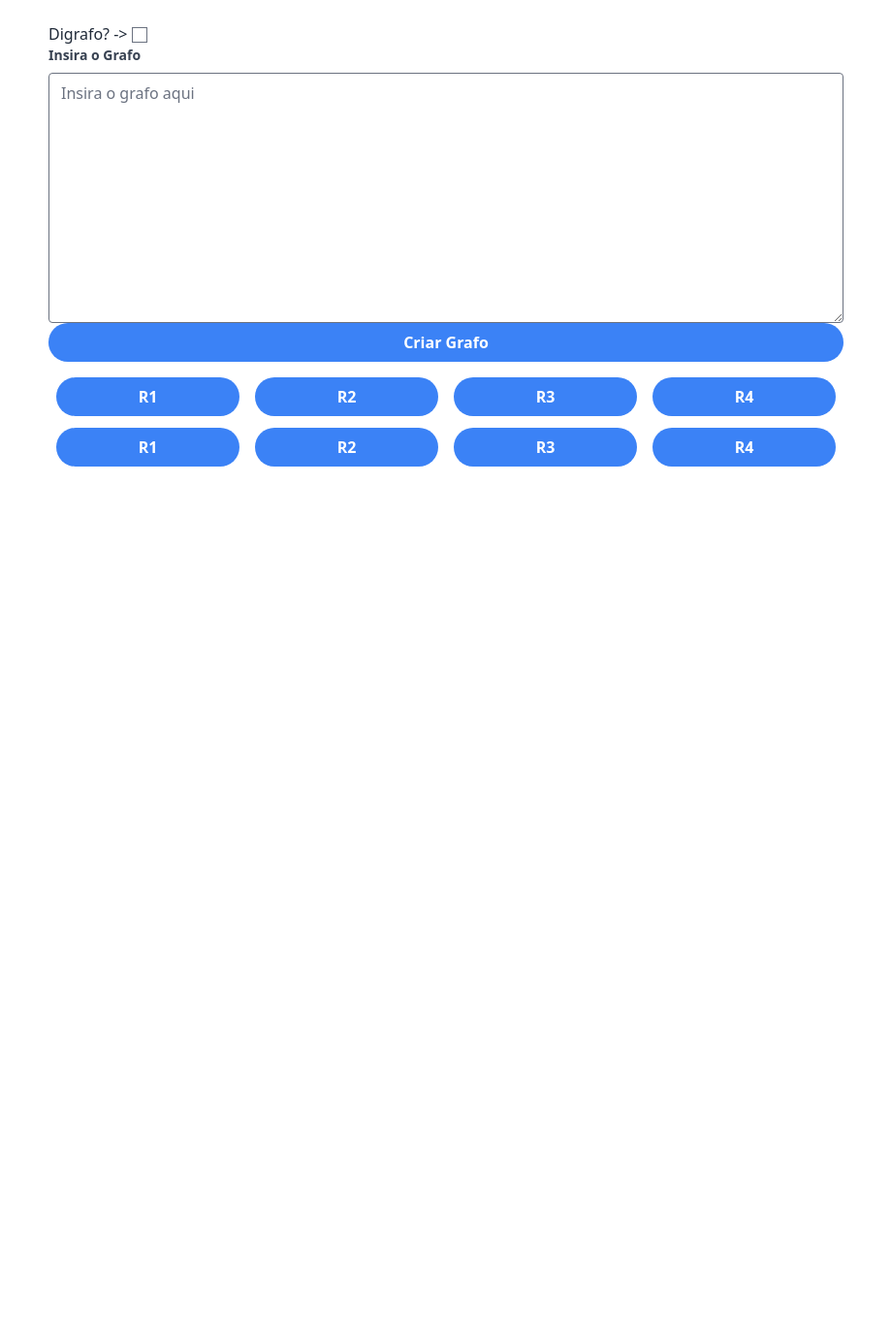
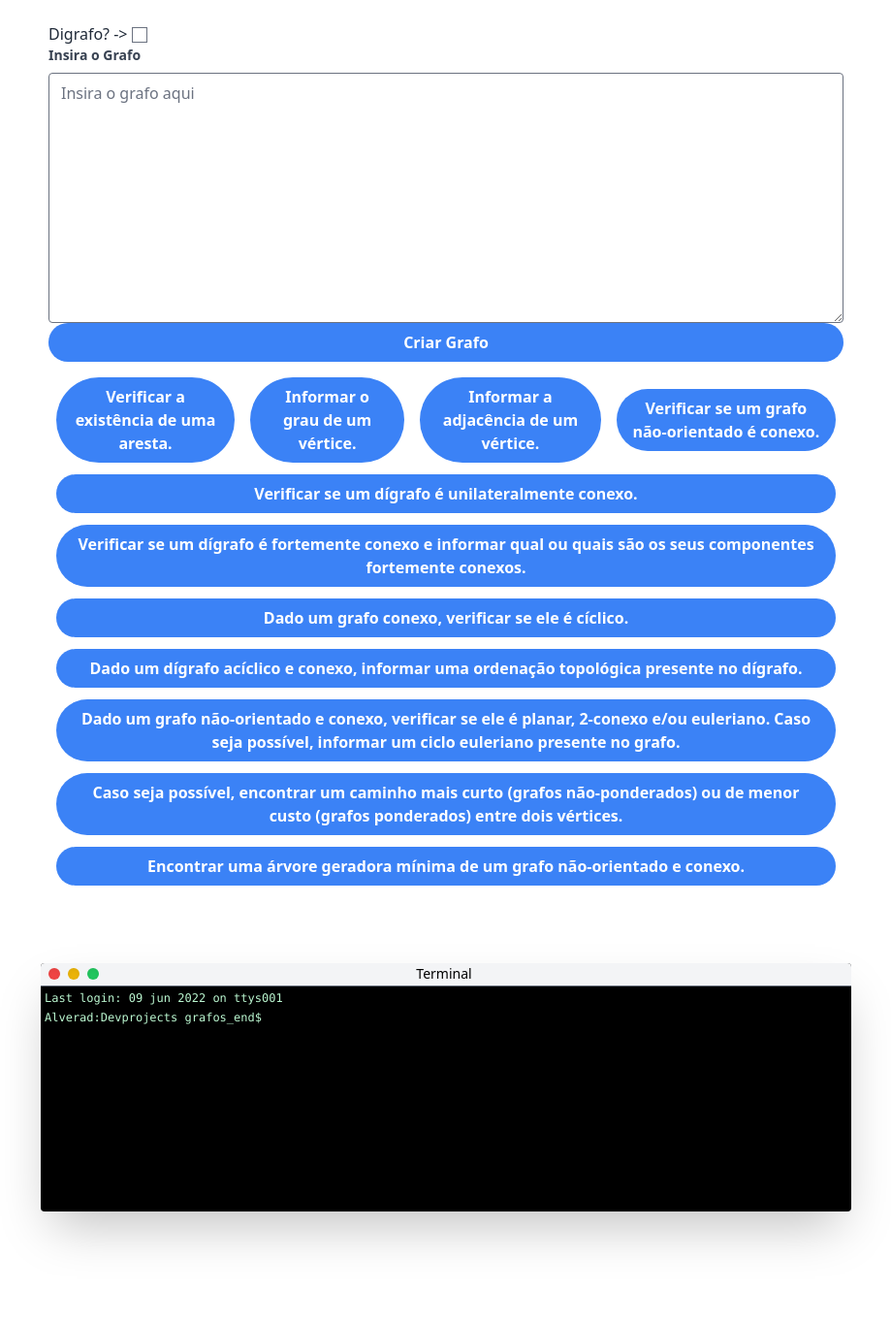
Before and after one commit to alverad-katsuro/prova_de_grafos_python, a Django app: page / in a window 1280 px wide. Shown: the part 406-1771 px from the top of the page at 97% size, without its empty margins (180-1099 px from the left). Before the commit the page ends 887 px from the top, so only its background shows below. Run offline with Django 4.2, Linux system fonts and the light colour scheme; style sheets or scripts are compiled from the project's sources; some libraries are stand-ins or nearby versions.

Commit message:
update: separando botões for create text box

```diff
--- a/grafo/forms.py
+++ b/grafo/forms.py
@@ -1,5 +1,4 @@
 from django import forms
-from matplotlib import widgets
 
 class GrafoForm(forms.Form):
   digrafo = forms.BooleanField(label="Digrafo", required=False)
--- a/grafo/templates/index.html
+++ b/grafo/templates/index.html
@@ -45,8 +45,7 @@
                   Insira o Grafo
                 </label>
                 {{form.grafo_text}}
-                <button type="submit" class="w-full px-4 py-2 font-bold text-white bg-blue-500 rounded-full hover:bg-blue-700 focus:outline-none focus:shadow-outline"
-                  type="button" >
+                <button type="submit" class="w-full px-4 py-2 font-bold text-white bg-blue-500 rounded-full hover:bg-blue-700 focus:outline-none focus:shadow-outline">
                   Criar Grafo
                 </button>
               </div>
@@ -54,55 +53,115 @@
                 <div class="text-center flex-grow mx-2">
                   <button class="w-full px-4 py-2 font-bold text-white bg-blue-500 rounded-full hover:bg-blue-700 focus:outline-none focus:shadow-outline"
                     type="button" >
-                    R1
+                    Verificar a existência de uma aresta.
                   </button>
                 </div>
                 <div class="m-ytext-center flex-grow mx-2">
                   <button class="w-full px-4 py-2 font-bold text-white bg-blue-500 rounded-full hover:bg-blue-700 focus:outline-none focus:shadow-outline"
                     type="button" >
-                    R2
+                    Informar o grau de um vértice.
                   </button>
                 </div>
                 <div class="m-ytext-center flex-grow mx-2">
                   <button class="w-full px-4 py-2 font-bold text-white bg-blue-500 rounded-full hover:bg-blue-700 focus:outline-none focus:shadow-outline"
                     type="button" >
-                    R3
+                    Informar a adjacência de um vértice.
                   </button>
                 </div>
                 <div class="m-ytext-center flex-grow mx-2">
                   <button class="w-full px-4 py-2 font-bold text-white bg-blue-500 rounded-full hover:bg-blue-700 focus:outline-none focus:shadow-outline"
                     type="button" >
-                    R4
+                    Verificar se um grafo não-orientado é conexo.
                   </button>
                 </div>
               </div>
               <div class="w-full mt-3 lg:w-full flex items-center justify-center bg-white rounded-lg lg:rounded-l-none">
-                <div class="text-center flex-grow mx-2">
-                  <button class="w-full px-4 py-2 font-bold text-white bg-blue-500 rounded-full hover:bg-blue-700 focus:outline-none focus:shadow-outline"
-                    type="button" >
-                    R1
-                  </button>
-                </div>
                 <div class="m-ytext-center flex-grow mx-2">
                   <button class="w-full px-4 py-2 font-bold text-white bg-blue-500 rounded-full hover:bg-blue-700 focus:outline-none focus:shadow-outline"
                     type="button" >
-                    R2
+                    Verificar se um dı́grafo é unilateralmente conexo.
                   </button>
                 </div>
+              </div>
+              <div class="w-full mt-3 lg:w-full flex items-center justify-center bg-white rounded-lg lg:rounded-l-none">
                 <div class="m-ytext-center flex-grow mx-2">
                   <button class="w-full px-4 py-2 font-bold text-white bg-blue-500 rounded-full hover:bg-blue-700 focus:outline-none focus:shadow-outline"
                     type="button" >
-                    R3
+                    Verificar se um dı́grafo é fortemente conexo e informar qual ou quais são os seus componentes fortemente conexos.
                   </button>
                 </div>
+              </div>
+              <div class="w-full mt-3 lg:w-full flex items-center justify-center bg-white rounded-lg lg:rounded-l-none">
                 <div class="m-ytext-center flex-grow mx-2">
                   <button class="w-full px-4 py-2 font-bold text-white bg-blue-500 rounded-full hover:bg-blue-700 focus:outline-none focus:shadow-outline"
                     type="button" >
-                    R4
+                    Dado um grafo conexo, verificar se ele é cı́clico.
+                  </button>
+                </div>
+              </div>
+              <div class="w-full mt-3 lg:w-full flex items-center justify-center bg-white rounded-lg lg:rounded-l-none">
+                <div class="m-ytext-center flex-grow mx-2">
+                  <button class="w-full px-4 py-2 font-bold text-white bg-blue-500 rounded-full hover:bg-blue-700 focus:outline-none focus:shadow-outline"
+                    type="button" >
+                    Dado um dı́grafo acı́clico e conexo, informar uma ordenação topológica presente no dı́grafo.
+                  </button>
+                </div>
+              </div>
+              <div class="w-full mt-3 lg:w-full flex items-center justify-center bg-white rounded-lg lg:rounded-l-none">
+                <div class="m-ytext-center flex-grow mx-2">
+                  <button  class="w-full px-4 py-2 font-bold text-white bg-blue-500 rounded-full hover:bg-blue-700 focus:outline-none focus:shadow-outline"
+                    type="button" >
+                    Dado um grafo não-orientado e conexo, verificar se ele é planar, 2-conexo e/ou euleriano. Caso seja possı́vel, informar um ciclo euleriano presente no grafo.
+                  </button>
+                </div>
+              </div>
+              <div class="w-full mt-3 lg:w-full flex items-center justify-center bg-white rounded-lg lg:rounded-l-none">
+                <div class="m-ytext-center flex-grow mx-2">
+                  <button class="w-full px-4 py-2 font-bold text-white bg-blue-500 rounded-full hover:bg-blue-700 focus:outline-none focus:shadow-outline"
+                    type="button" >
+                    Caso seja possı́vel, encontrar um caminho mais curto (grafos não-ponderados) ou de menor custo (grafos ponderados) entre dois vértices.
+                  </button>
+                </div>
+              </div>
+              <div class="w-full mt-3 lg:w-full flex items-center justify-center bg-white rounded-lg lg:rounded-l-none">
+                <div class="m-ytext-center flex-grow mx-2">
+                  <button class="w-full px-4 py-2 font-bold text-white bg-blue-500 rounded-full hover:bg-blue-700 focus:outline-none focus:shadow-outline"
+                    type="button" >
+                    Encontrar uma árvore geradora mı́nima de um grafo não-orientado e conexo.
                   </button>
                 </div>
               </div>
             </form>
+
+
+
+
+
+
+
+            <div class="flex justify-center px-6 my-12">
+              <!-- component -->
+              <div class="w-full mx-auto">
+                <div class="w-full shadow-2xl subpixel-antialiased rounded h-64 bg-black border-black mx-auto">
+                  <div class="flex items-center h-6 rounded-t bg-gray-100 border-b border-gray-500 text-center text-black" id="headerTerminal">
+                    <div class="flex ml-2 items-center text-center border-red-900 bg-red-500 shadow-inner rounded-full w-3 h-3" id="closebtn">
+                    </div>
+                    <div class="ml-2 border-yellow-900 bg-yellow-500 shadow-inner rounded-full w-3 h-3" id="minbtn">
+                    </div>
+                    <div class="ml-2 border-green-900 bg-green-500 shadow-inner rounded-full w-3 h-3" id="maxbtn">
+                    </div>
+                    <div class="mx-auto pr-16" id="terminaltitle">
+                      <p class="text-center text-sm">Terminal</p>
+                    </div>
+
+                  </div>
+                  <div class="pl-1 pt-1 h-auto  text-green-200 font-mono text-xs bg-black" id="console">
+                    <p class="pb-1">Last login: 09 jun 2022 on ttys001</p>
+                    <p class="pb-1">Alverad:Devprojects grafos_end$</p>
+                  </div>
+                </div>
+              </div>
+            </div>
 					</div>
 				</div>
 			</div>
```
Also changed, not shown: grafo/templates/terminal.html (deleted, +0 -23 lines), grafo/static/images/grafo_com_sub_grafos.png, 1 other file.
